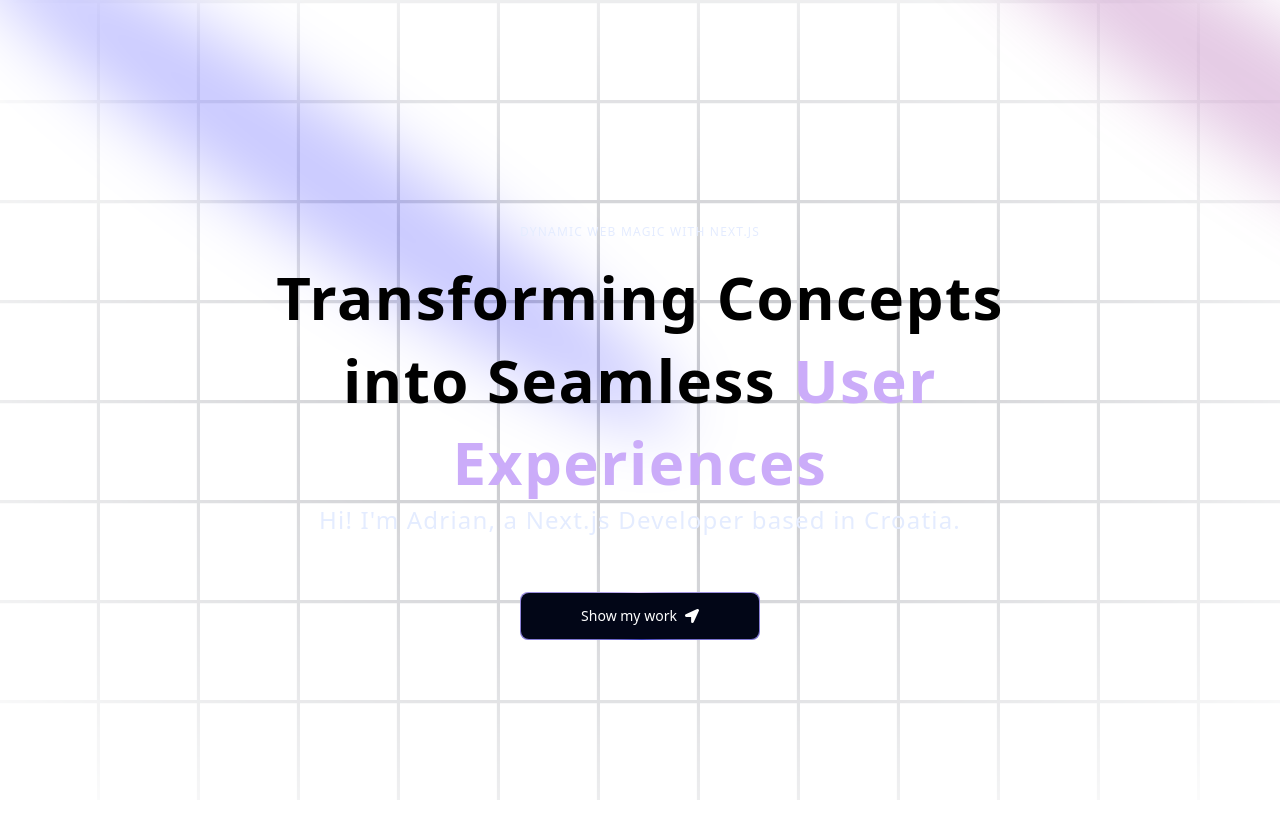
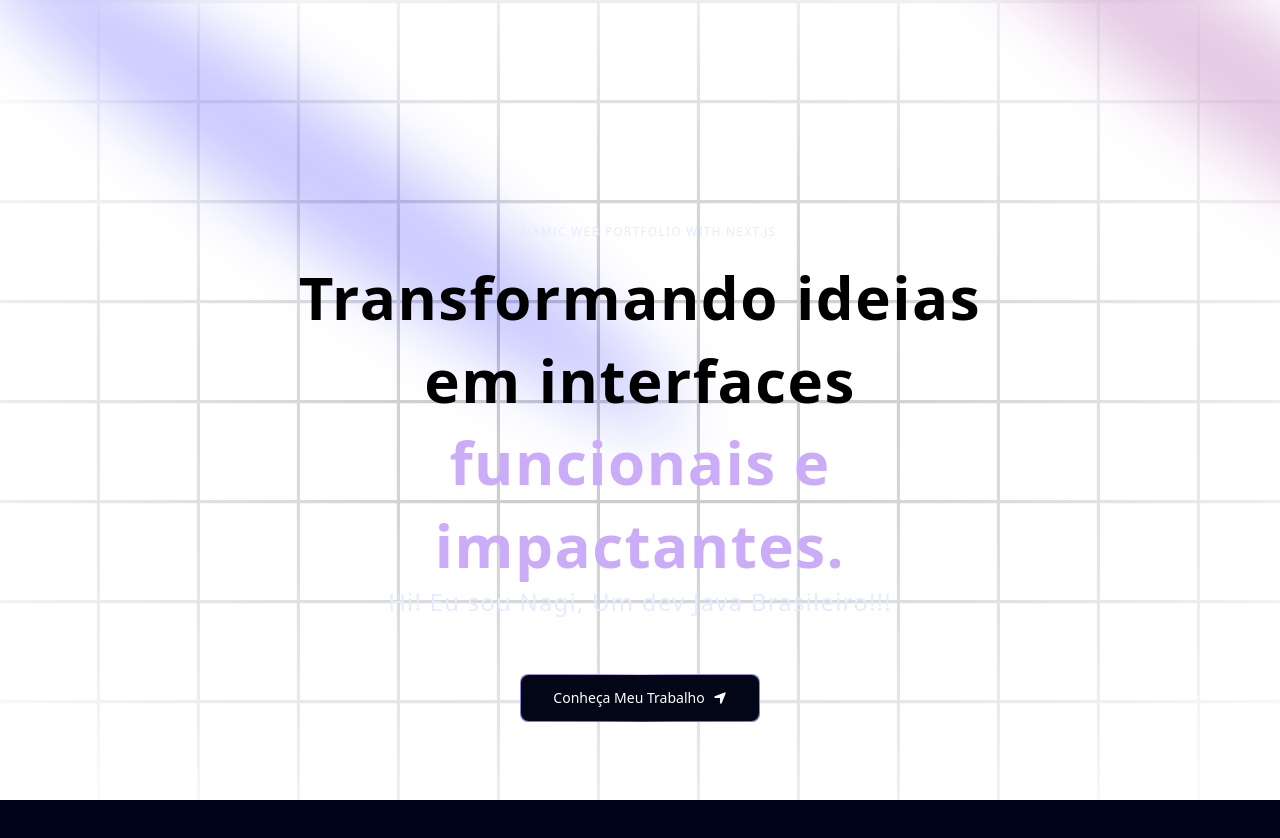
Before and after one commit to Nagiitoshi/portfolio, a Next.js app: page / in a window 1280 px wide. Shown: the top 838 px of the page. Before the commit the page ends 800 px from the top, so only its background shows below. Built offline with nearby package versions, Linux system fonts and the light colour scheme.

Commit message:
NavNar and Hero

```diff
--- a/app/page.tsx
+++ b/app/page.tsx
@@ -1,11 +1,14 @@
 import Hero from "@/components/Hero";
-import Image from "next/image";
+import { FloatingNav } from "@/components/ui/FloatingNav";
+import { FaHome } from "react-icons/fa";
 
 export default function Home() {
   return (
-    <main className="relative bg-black-100
-    justify-center items-center flex-col overflow-hidden mx-auto sm:px-10 px-5">
+    <main className="relative bg-black-100 flex justify-center items-center flex-col overflow-hidden mx-auto sm:px-10 px-5">
       <div className="max-w-7xl w-full">
+        <FloatingNav
+          navItems={[{ name: 'Home', link: '/', icon: <FaHome /> }]}
+        />
         <Hero />
 
       </div>
--- a/components/Hero.tsx
+++ b/components/Hero.tsx
@@ -1,8 +1,8 @@
-import React from 'react'
-import { Spotlight } from './ui/Spotlight'
-import { TextGenerateEffect } from './ui/TextGenerateEffect'
-import { MagicButton } from './ui/MagicButton'
-import { FaLocationArrow } from 'react-icons/fa'
+import { FaLocationArrow } from "react-icons/fa6";
+
+import { Spotlight } from "./ui/Spotlight";
+import { TextGenerateEffect } from "./ui/TextGenerateEffect";
+import MagicButton from "./ui/MagicButton";
 
 const Hero = () => {
   return (
@@ -30,20 +30,20 @@ const Hero = () => {
        */}
       <div
         className="h-screen w-full dark:bg-black-100 bg-white dark:bg-grid-white/[0.03] bg-grid-black-100/[0.2]
-       absolute top-0 left-0 flex items-center justify-center"
+        absolute top-0 left-0 flex items-center justify-center"
       >
         {/* Radial gradient for the container to give a faded look */}
         <div
           // chnage the bg to bg-black-100, so it matches the bg color and will blend in
           className="absolute pointer-events-none inset-0 flex items-center justify-center dark:bg-black-100
-         bg-white [mask-image:radial-gradient(ellipse_at_center,transparent_20%,black)]"
+          bg-white [mask-image:radial-gradient(ellipse_at_center,transparent_20%,black)]"
         />
       </div>
 
       <div className="flex justify-center relative my-20 z-10">
         <div className="max-w-[89vw] md:max-w-2xl lg:max-w-[60vw] flex flex-col items-center justify-center">
           <p className="uppercase tracking-widest text-xs text-center text-blue-100 max-w-80">
-            Dynamic Web Magic with Next.js
+            Dynamic web portfolio with Next.js
           </p>
 
           {/**
@@ -52,17 +52,17 @@ const Hero = () => {
            *  change md:text-6xl, add more responsive code
            */}
           <TextGenerateEffect
-            words="Transforming Concepts into Seamless User Experiences"
+            words="Transformando ideias em interfaces funcionais e impactantes."
             className="text-center text-[40px] md:text-5xl lg:text-6xl"
           />
 
-          <p className="text-center  text-blue-100 md:tracking-wider mb-4 text-sm md:text-lg lg:text-2xl">
-            Hi! I&apos;m Adrian, a Next.js Developer based in Croatia.
+          <p className="text-center text-blue-100 md:tracking-wider mb-4 text-sm md:text-lg lg:text-2xl">
+            Hi! Eu sou Nagi, Um dev Java Brasileiro!!!
           </p>
 
           <a href="#about">
             <MagicButton
-              title="Show my work"
+              title="Conheça Meu Trabalho"
               icon={<FaLocationArrow />}
               position="right"
             />
--- /dev/null
+++ b/components/ui/FloatingNav.tsx
@@ -0,0 +1,82 @@
+"use client";
+import React, { JSX, useState } from "react";
+import {
+    motion,
+    AnimatePresence,
+    useScroll,
+    useMotionValueEvent,
+} from "framer-motion";
+import { cn } from "@/lib/utils";
+import Link from "next/link";
+
+export const FloatingNav = ({
+    navItems,
+    className,
+}: {
+    navItems: {
+        name: string;
+        link: string;
+        icon?: JSX.Element;
+    }[];
+    className?: string;
+}) => {
+    const { scrollYProgress } = useScroll();
+
+    const [visible, setVisible] = useState(false);
+
+    useMotionValueEvent(scrollYProgress, "change", (current) => {
+        // Check if current is not undefined and is a number
+        if (typeof current === "number") {
+            let direction = current! - scrollYProgress.getPrevious()!;
+
+            if (scrollYProgress.get() < 0.05) {
+                setVisible(false);
+            } else {
+                if (direction < 0) {
+                    setVisible(true);
+                } else {
+                    setVisible(false);
+                }
+            }
+        }
+    });
+
+    return (
+        <AnimatePresence mode="wait">
+            <motion.div
+                initial={{
+                    opacity: 1,
+                    y: -100,
+                }}
+                animate={{
+                    y: visible ? 0 : -100,
+                    opacity: visible ? 1 : 0,
+                }}
+                transition={{
+                    duration: 0.2,
+                }}
+                className={cn(
+                    "flex max-w-fit  fixed top-10 inset-x-0 mx-auto border border-transparent dark:border-white/[0.2] rounded-full dark:bg-black bg-white shadow-[0px_2px_3px_-1px_rgba(0,0,0,0.1),0px_1px_0px_0px_rgba(25,28,33,0.02),0px_0px_0px_1px_rgba(25,28,33,0.08)] z-[5000] pr-2 pl-8 py-2  items-center justify-center space-x-4",
+                    className
+                )}
+            >
+                {navItems.map((navItem: any, idx: number) => (
+                    <Link
+                        key={`link=${idx}`}
+                        href={navItem.link}
+                        className={cn(
+                            "relative dark:text-neutral-50 items-center flex space-x-1 text-neutral-600 dark:hover:text-neutral-300 hover:text-neutral-500"
+                        )}
+                    >
+                        <span className="block sm:hidden">{navItem.icon}</span>
+                        <span className="hidden sm:block text-sm">{navItem.name}</span>
+                    </Link>
+                ))}
+                <button className="border text-sm font-medium relative border-neutral-200 dark:border-white/[0.2] text-black dark:text-white px-4 py-2 rounded-full">
+                    <span>Login</span>
+                    <span className="absolute inset-x-0 w-1/2 mx-auto -bottom-px bg-gradient-to-r from-transparent via-blue-500 to-transparent  h-px" />
+                </button>
+            </motion.div>
+        </AnimatePresence>
+    );
+};
--- a/components/ui/MagicButton.tsx
+++ b/components/ui/MagicButton.tsx
@@ -1,17 +1,44 @@
-import React from 'react'
+import React from "react";
 
-export const MagicButton = ({title, icon, position, handleClick, otherClasses }:
-    {
-        title: string; icon: React.ReactNode, position: string; handleClick?: () => void; otherClasses?: string;
-    }
-) => {
+/**
+ *  UI: border magic from tailwind css btns
+ *  Link: https://ui.aceternity.com/components/tailwindcss-buttons
+ *
+ *  change border radius to rounded-lg
+ *  add margin of md:mt-10
+ *  remove focus:ring-2 focus:ring-slate-400 focus:ring-offset-2 focus:ring-offset-slate-50
+ */
+const MagicButton = ({
+    title,
+    icon,
+    position,
+    handleClick,
+    otherClasses,
+}: {
+    title: string;
+    icon: React.ReactNode;
+    position: string;
+    handleClick?: () => void;
+    otherClasses?: string;
+}) => {
     return (
-        <button className="relative inline-flex h-12 w-full overflow-hidden rounded-lg p-[1px] focus:outline-none md:w-60 md:mt-10">
+        <button
+            className="relative inline-flex h-12 w-full md:w-60 md:mt-10 overflow-hidden rounded-lg p-[1px] focus:outline-none"
+            onClick={handleClick}
+        >
             <span className="absolute inset-[-1000%] animate-[spin_2s_linear_infinite] bg-[conic-gradient(from_90deg_at_50%_50%,#E2CBFF_0%,#393BB2_50%,#E2CBFF_100%)]" />
-            <span className={`inline-flex h-full w-full cursor-pointer items-center justify-center rounded-lg bg-slate-950 px-7 text-sm font-medium text-white backdrop-blur-3xl gap-2 &{otherClasses}`}>
-                {position == 'left' && icon}
+
+            {/* remove px-3 py-1, add px-5 gap-2 */}
+            <span
+                className={`inline-flex h-full w-full cursor-pointer items-center justify-center rounded-lg
+                bg-slate-950 px-7 text-sm font-medium text-white    backdrop-blur-3xl gap-2 ${otherClasses}`}
+            >
+                {position === "left" && icon}
                 {title}
-                {position == 'right' && icon}
+                {position === "right" && icon}
             </span>
-        </button>)
-}
+        </button>
+    );
+};
+
+export default MagicButton;
--- a/package.json
+++ b/package.json
@@ -12,6 +12,7 @@
     "clsx": "^2.1.1",
     "framer-motion": "^12.0.6",
     "mini-svg-data-uri": "^1.4.4",
+    "motion": "^12.0.6",
     "next": "15.1.6",
     "next-themes": "^0.4.4",
     "react": "^19.0.0",
```
Also changed, not shown: 1 other file (tests, documents, lock files or other folders).
